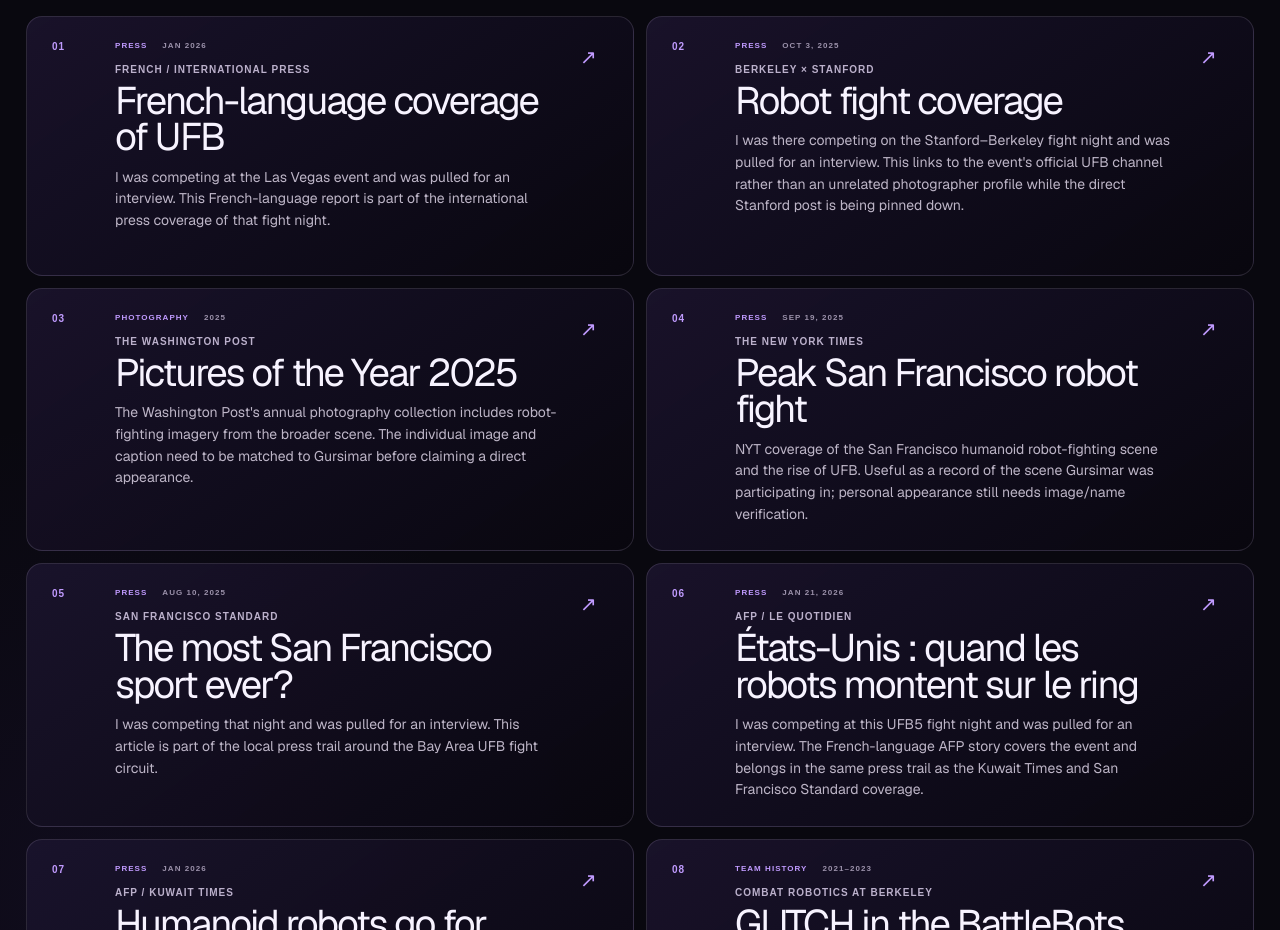
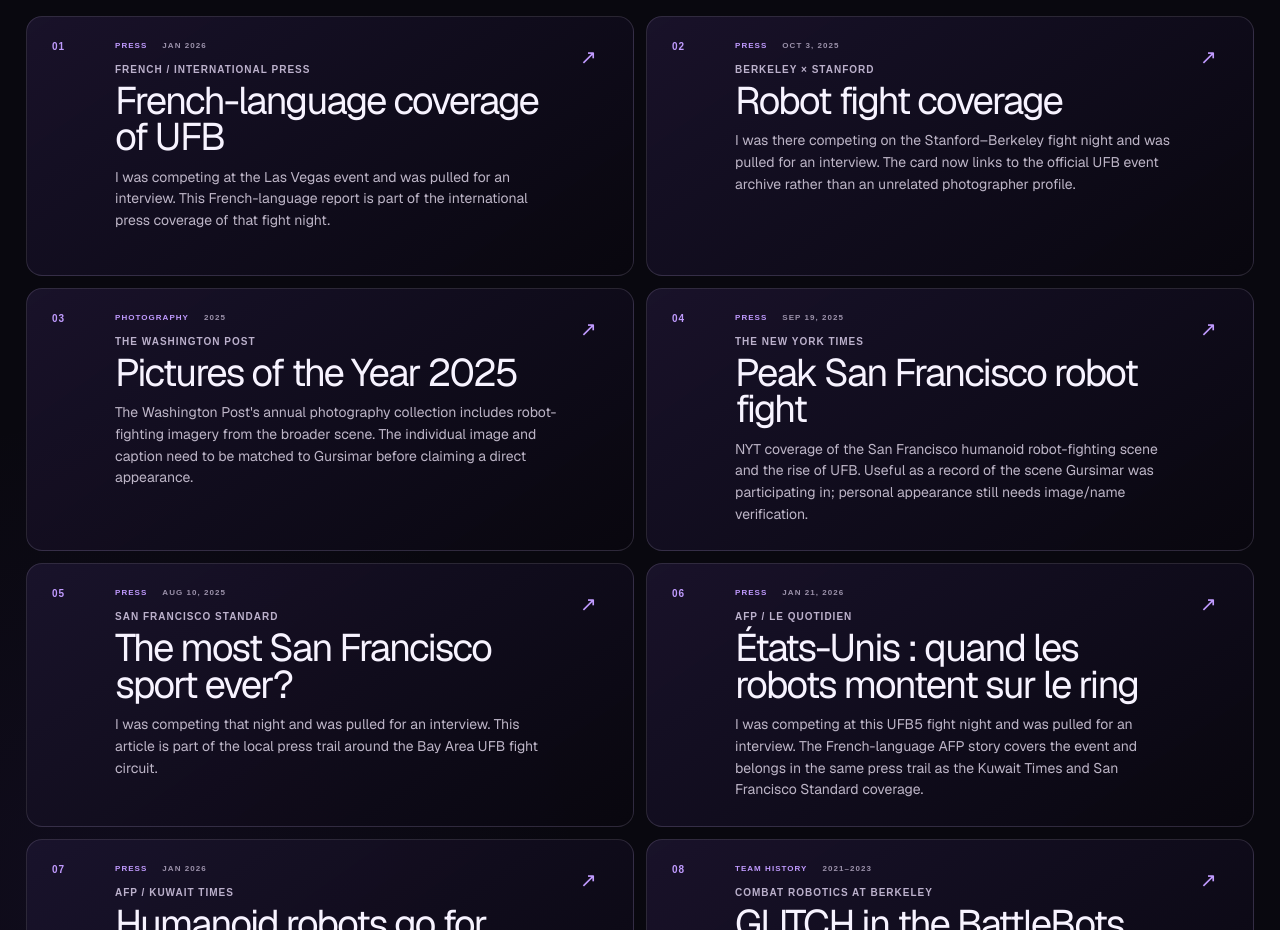
Before and after one commit to GursimarVirk/SimarWebsite, a Next.js app: page /media in a window 1280 px wide. Shown: the part 2820-3750 px from the top of the page. Built offline with nearby package versions, Linux system fonts and the light colour scheme.

Commit message:
Clean up Stanford Berkeley coverage card

```diff
--- a/app/media/page.tsx
+++ b/app/media/page.tsx
@@ -82,7 +82,7 @@ const articles: MediaItem[] = [
     type: "PRESS",
     source: "BERKELEY × STANFORD",
     title: "Robot fight coverage",
-    description: "I was there competing on the Stanford–Berkeley fight night and was pulled for an interview. This links to the event's official UFB channel rather than an unrelated photographer profile while the direct Stanford post is being pinned down.",
+    description: "I was there competing on the Stanford–Berkeley fight night and was pulled for an interview. The card now links to the official UFB event archive rather than an unrelated photographer profile.",
     date: "OCT 3, 2025",
     href: "https://www.ultimatebots.com/",
     tag: "STANFORD VS BERKELEY · EVENT RECORD",
```
